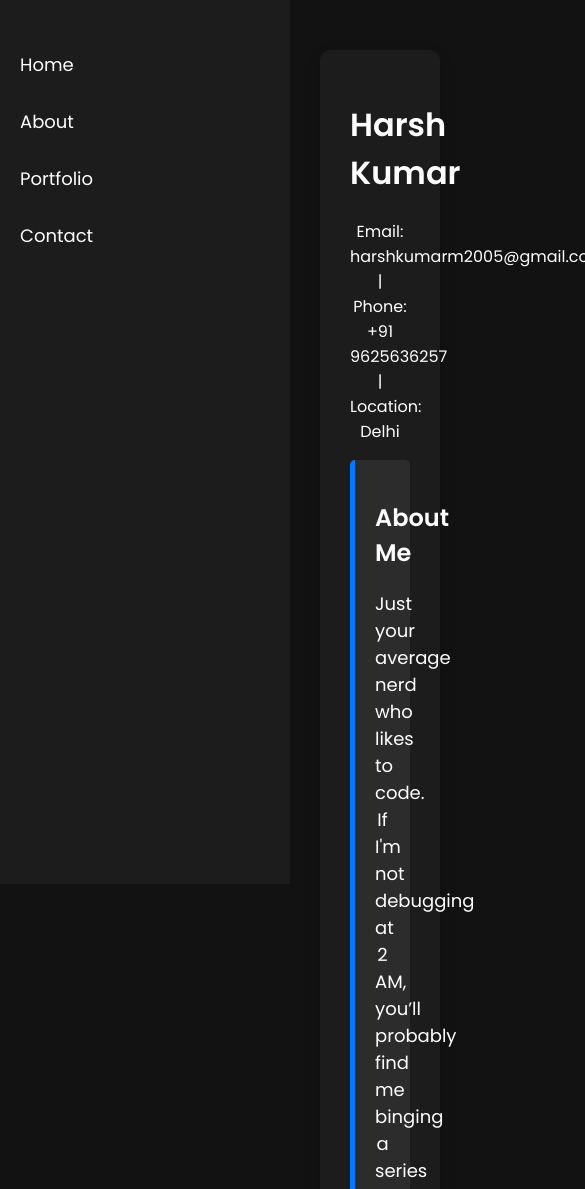
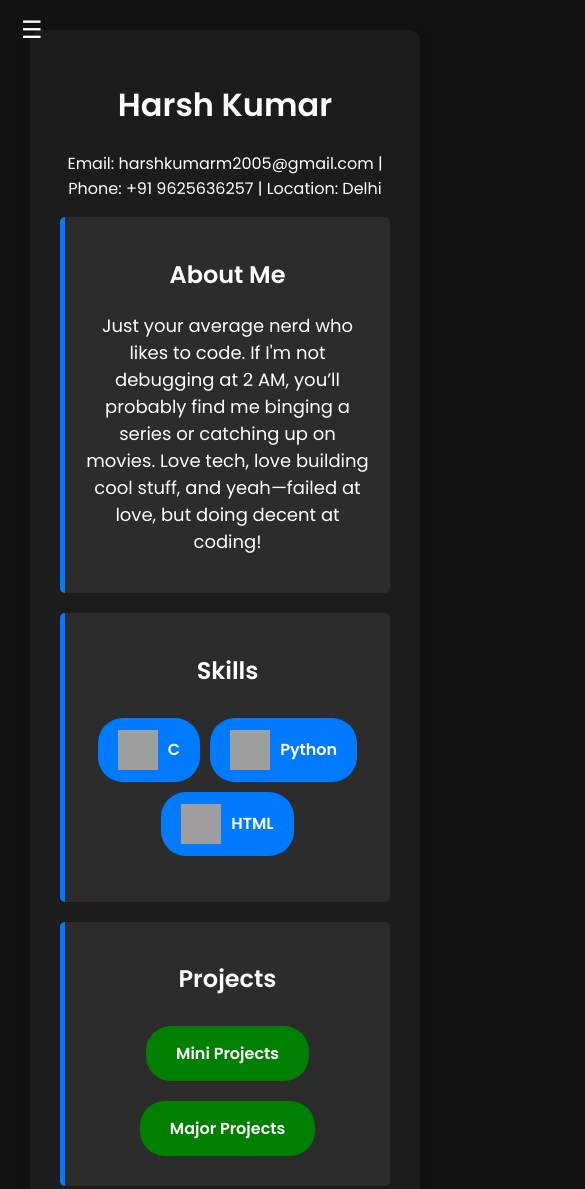
Before and after one commit to OkayHarshh/Portfolio, a plain HTML site: page index.html in a window 390 px wide. Shown: the top 1189 px of the page, 585 px wide, since content can reach past the window. Drawn offline with Linux system fonts and the light colour scheme; grey boxes are pictures that could not be loaded.

Commit message:
Updated project with latest changes

```diff
--- a/index.html
+++ b/index.html
@@ -8,6 +8,7 @@
     <link rel="stylesheet" href="styles.css"> <!-- Linking the external CSS -->
 </head>
 <body>
+    <button class="menu-toggle" onclick="toggleMenu()">☰</button>
     <div class="sidebar">
         <ul>
             <li><a href="#">Home</a></li>
@@ -30,18 +31,17 @@
             <div class="section">
                 <h2>Skills</h2>
                 <ul class="skills">
-                    <li><img src="https://upload.wikimedia.org/wikipedia/commons/1/19/C_Logo.png" alt="C Logo"> C</li>
-                    <li><img src="https://upload.wikimedia.org/wikipedia/commons/c/c3/Python-logo-notext.svg" alt="Python Logo"> Python</li>
-                    <li><img src="https://upload.wikimedia.org/wikipedia/commons/6/61/HTML5_logo_and_wordmark.svg" alt="HTML Logo"> HTML</li>
+                    <li class="hover-effect" onclick="openWiki('C_programming_language')"><img src="https://upload.wikimedia.org/wikipedia/commons/1/19/C_Logo.png" alt="C Logo"> C</li>
+                    <li class="hover-effect" onclick="openWiki('Python_(programming_language)')"><img src="https://upload.wikimedia.org/wikipedia/commons/c/c3/Python-logo-notext.svg" alt="Python Logo"> Python</li>
+                    <li class="hover-effect" onclick="openWiki('HTML')"><img src="https://upload.wikimedia.org/wikipedia/commons/6/61/HTML5_logo_and_wordmark.svg" alt="HTML Logo"> HTML</li>
                 </ul>
             </div>
 
             <div class="section">
                 <h2>Projects</h2>
                 <div class="projects">
-                    <div onclick="showProjectDetails('Project 1')">Project 1</div>
-                    <div onclick="showProjectDetails('Project 2')">Project 2</div>
-                    <div onclick="showProjectDetails('Project 3')">Project 3</div>
+                    <div class="projects-section" style="background-color: green;" onclick="window.open('mini_projects.html', '_blank')">Mini Projects</div>
+                    <div class="projects-section" style="background-color: green;" onclick="window.open('major_projects.html', '_blank')">Major Projects</div>
                 </div>
             </div>
 
@@ -50,5 +50,10 @@
     </div>
 
     <script src="script.js"></script> <!-- Linking the external JavaScript -->
+    <script>
+        function openWiki(topic) {
+            window.open(`https://en.wikipedia.org/wiki/${topic}`, '_blank');
+        }
+    </script>
 </body>
 </html>
--- a/styles.css
+++ b/styles.css
@@ -6,6 +6,7 @@ body {
     background-color: #121212;
     color: white;
     display: flex;
+    flex-direction: column;
     transition: background-color 0.3s, color 0.3s;
 }
 
@@ -33,6 +34,20 @@ body {
 }
 .sidebar ul li a:hover {
     color: #007BFF;
+}
+
+/* Menu Toggle for Mobile */
+.menu-toggle {
+    display: none;
+    position: fixed;
+    top: 15px;
+    left: 15px;
+    font-size: 24px;
+    background: none;
+    border: none;
+    color: white;
+    cursor: pointer;
+    z-index: 1000;
 }
 
 /* Main Content */
@@ -64,36 +79,60 @@ body {
     color: white;
 }
 
-/* Skills & Projects */
-.skills, .projects {
+/* Skills */
+.skills {
     display: flex;
     justify-content: center;
     flex-wrap: wrap;
     gap: 10px;
     padding: 10px;
 }
-.skills li, .projects div {
+.skills li {
     list-style: none;
     background: #007BFF;
     color: white;
     padding: 12px 20px;
     border-radius: 25px;
     font-weight: bold;
-    transition: transform 0.3s ease, box-shadow 0.3s ease;
+    display: flex;
+    align-items: center;
+    gap: 10px;
+    cursor: pointer;
+    transition: transform 0.3s ease, box-shadow 0.3s ease, background 0.3s, color 0.3s;
 }
 .skills li img {
     width: 40px;
     height: 40px;
-    margin-right: 10px;
 }
 
-/* Projects */
-.projects div {
-    background: #4CAF50;
+/* Hover Effect */
+.skills li:hover {
+    transform: scale(1.1);
+    box-shadow: 0px 4px 10px rgba(0, 123, 255, 0.5);
+    background: white;
+    color: #007BFF;
+}
+
+/* Projects Section */
+.projects {
+    display: flex;
+    justify-content: center;
+    gap: 20px;
+    padding: 10px;
+}
+.projects-section {
+    background: green;
+    color: white;
+    padding: 15px 30px;
+    border-radius: 25px;
+    font-weight: bold;
+    text-align: center;
     cursor: pointer;
+    transition: transform 0.3s ease, background 0.3s;
 }
-.projects div:hover {
-    background: #388E3C;
+.projects-section:hover {
+    background: #228B22;
+    transform: scale(1.1);
 }
 
 /* Theme Toggle */
@@ -128,11 +167,47 @@ body {
 .light-mode .sidebar ul li a:hover {
     color: #007BFF;
 }
-.light-mode .skills li, .light-mode .projects div {
+.light-mode .skills li {
     background: #007BFF;
     color: white;
 }
-.light-mode .skills li:hover, .light-mode .projects div:hover {
+.light-mode .skills li:hover {
     background: white;
     color: #007BFF;
 }
+.light-mode .projects-section {
+    background: #4CAF50;
+}
+.light-mode .projects-section:hover {
+    background: #2E7D32;
+}
+
+/* Responsive Design */
+@media (max-width: 768px) {
+    .menu-toggle {
+        display: block;
+    }
+
+    .sidebar {
+        width: 200px;
+        transform: translateX(-100%);
+        transition: transform 0.3s ease-in-out;
+        position: fixed;
+        z-index: 1000;
+    }
+
+    .sidebar.active {
+        transform: translateX(0);
+    }
+
+    .main-content {
+        margin-left: 0;
+        width: 100%;
+        padding: 30px;
+    }
+
+    .projects {
+        flex-direction: column;
+        align-items: center;
+    }
+}
```
